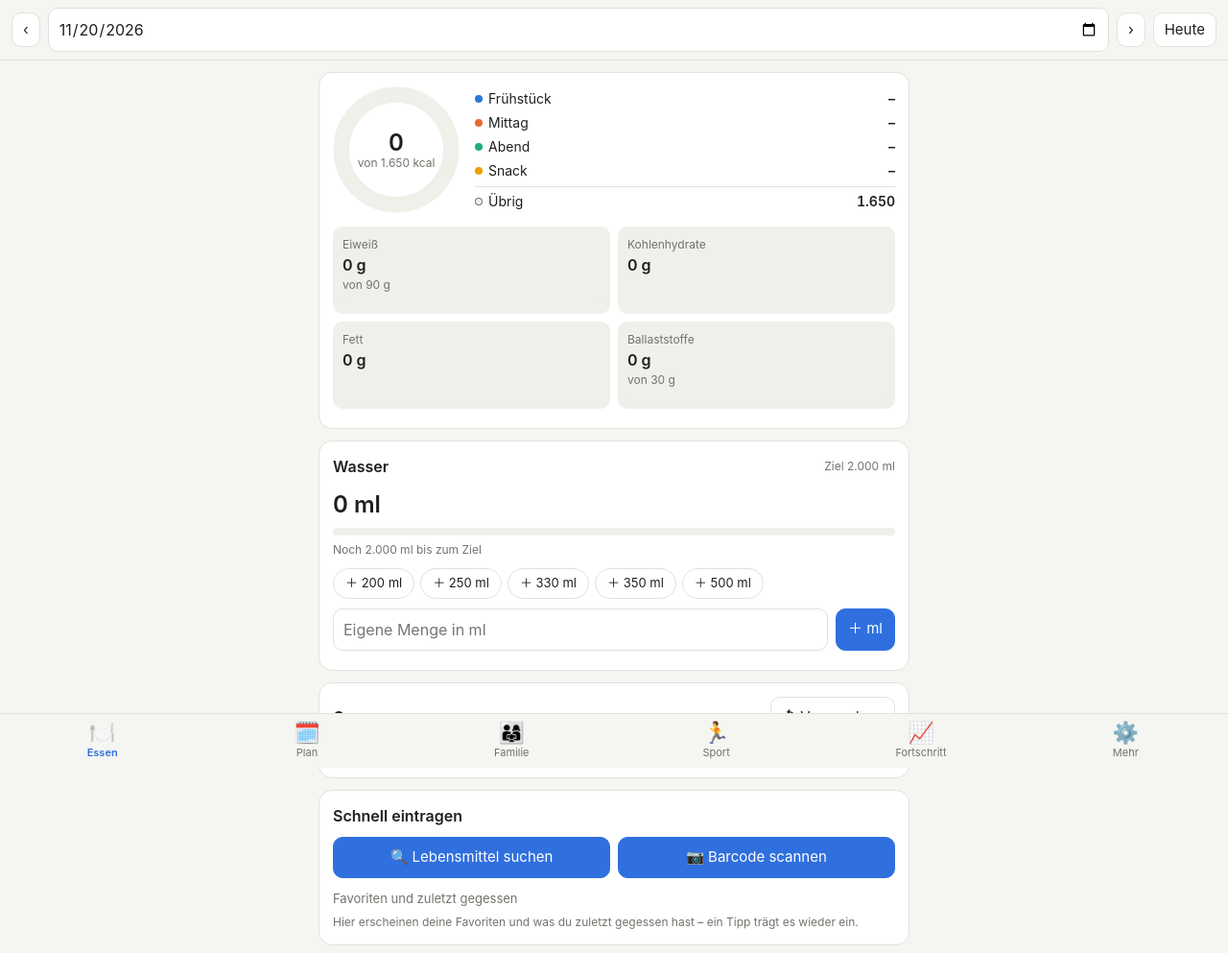
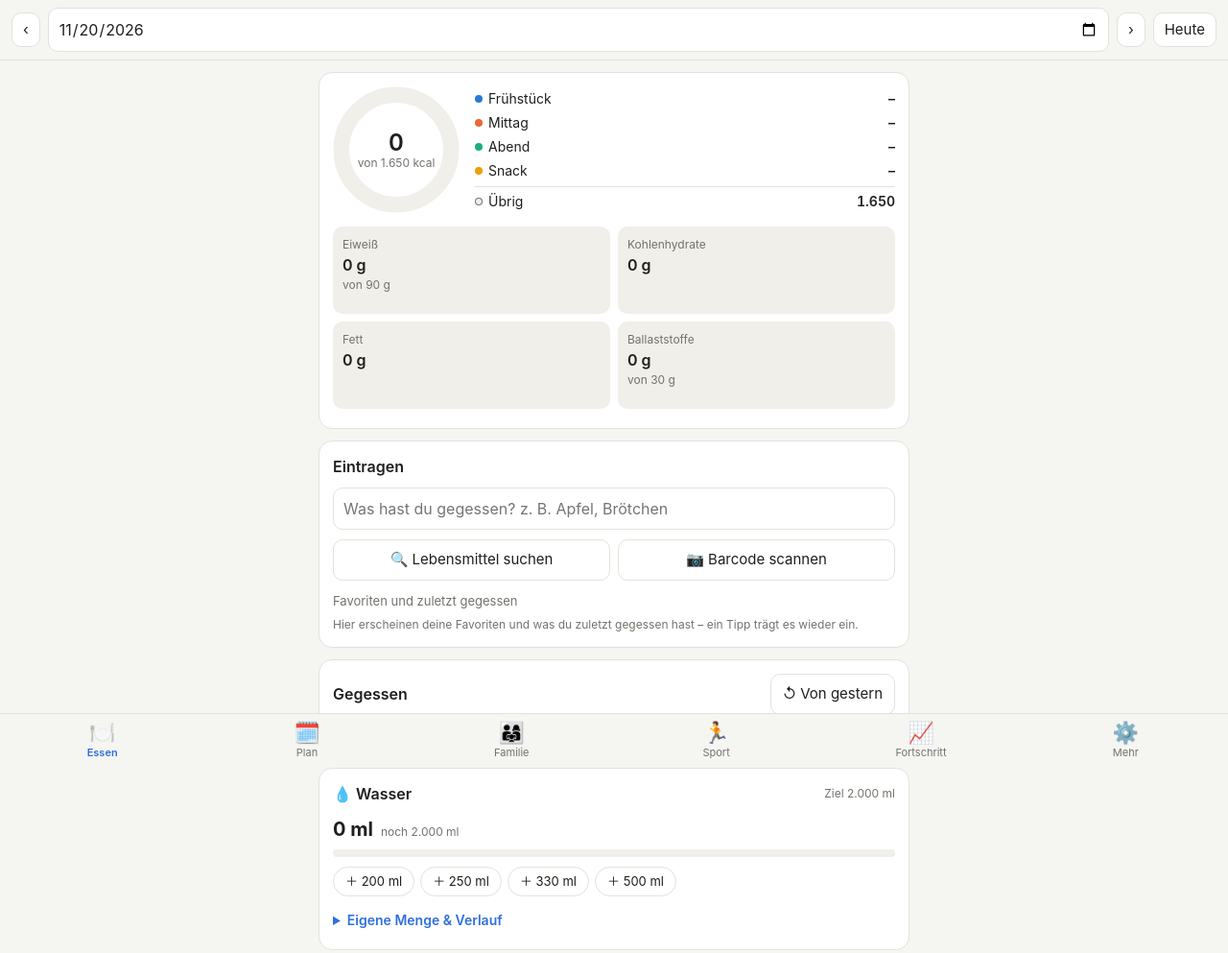
Before and after one commit to Seppelchen/fitPlan, a plain HTML site: page fitplan/index.html in a window 1280 px wide. Shown: the top 993 px of the page at 96% size. Drawn offline with Linux system fonts and the light colour scheme.

Commit message:
Übersicht: Eintragen oben, Wasser kompakt, vergangene Plantage eingeklappt, kleine leere Felder, Gewichtsliste und Körpermaße gekürzt
Co-Authored-By: Claude Opus 5.5 <noreply@anthropic.com>
Claude-Session: https://claude.ai/code/session_0141eKfGh5gbKcWhi4CmGcqr

```diff
--- a/fitplan/css/app.css
+++ b/fitplan/css/app.css
@@ -155,3 +155,6 @@ label.ck{display:flex;gap:8px;align-items:center;margin-top:8px;font-size:15px}l
 .fab b{position:absolute;top:-3px;right:-3px;min-width:22px;height:22px;padding:0 6px;border-radius:11px;background:var(--warn);color:#fff;font-size:12px;line-height:22px;font-weight:700;display:none;box-shadow:0 0 0 2px var(--bg)}
 .fab:not(.x){display:none}body.vplan .fab{display:flex}body.kb .fab{display:none}  /* 🛒 nur im Tab Plan */
 ul.zt li{cursor:pointer;padding:2px 0}ul.zt li.off{text-decoration:line-through;opacity:.45}
+.slote{display:flex;flex-wrap:wrap;gap:6px;margin-top:6px}.slote button{font-size:12px;padding:3px 10px;border-radius:999px;border-style:dashed;color:var(--muted)}
+.pfold{font-size:13px;color:var(--muted);text-align:left;padding:8px 12px;margin:2px 0 4px}
+details>summary.fold{cursor:pointer;font-size:14px;font-weight:600;color:var(--accent);padding:6px 0}
--- a/fitplan/index.html
+++ b/fitplan/index.html
@@ -38,14 +38,19 @@
 <p class="sm" id="mlg" style="margin:6px 0 0"></p>
 </div>
 <div class="card">
-<div class="hd"><h2>Wasser</h2><span class="sm" id="hz"></span></div>
-<div class="big" id="hc">0 ml</div>
-<div class="bar" style="margin-top:6px"><div id="hbar"></div></div>
-<p class="sm" id="hrest" style="margin:6px 0 10px"></p>
-<div class="chips" id="hq"></div>
-<div style="display:flex;gap:8px"><input id="hi" type="number" inputmode="numeric" placeholder="Eigene Menge in ml"><button class="pri" id="hadd" style="white-space:nowrap">＋ ml</button></div>
-<p class="err" id="herr"></p>
-<div id="hlist" style="margin-top:6px"></div>
+<h2>Eintragen</h2>
+<input id="qn" placeholder="Was hast du gegessen? z. B. Apfel, Brötchen" autocomplete="off">
+<div id="qsug"></div>
+<div id="qaw" style="display:none;margin-top:8px"><label class="f" id="qal" style="margin-top:0">Menge</label><div style="display:flex;gap:8px;align-items:center;flex-wrap:wrap"><input id="qa" type="number" inputmode="decimal" step="any" style="flex:1;min-width:90px"><div class="chips" id="qus" style="margin:0"></div><span class="sm" id="qau"></span></div><div class="chips" id="qac" style="margin:8px 0 0"></div><p class="sm" id="qai" style="margin:6px 0 0"></p></div>
+<div id="qx" style="display:none"><div class="g2" style="margin-top:8px"><input id="qk" type="number" inputmode="numeric" placeholder="kcal"><input id="qp" type="number" inputmode="numeric" placeholder="Eiweiß g"></div>
+<div class="g2" style="margin-top:8px"><input id="qkh" type="number" inputmode="numeric" placeholder="Kohlenhydr. g (optional)"><input id="qfe" type="number" inputmode="numeric" placeholder="Fett g (optional)"></div>
+<select id="qm" style="margin-top:8px" aria-label="Mahlzeit"></select>
+<button class="full" id="qadd" style="margin-top:8px">＋ Eintragen</button>
+<p class="err" id="qerr"></p></div>
+<div style="margin-top:10px"><div class="g2"><button id="fsrch">🔍 Lebensmittel suchen</button><button id="scan">📷 Barcode scannen</button></div>
+<p class="lb" style="margin:12px 0 6px">Favoriten und zuletzt gegessen</p>
+<div class="chips" id="rec" style="margin:0"></div>
+</div>
 </div>
 <div class="card">
 <div class="hd"><h2>Gegessen</h2><button id="cpy">↺ Von gestern</button></div>
@@ -53,10 +58,15 @@
 <div id="flist"></div>
 </div>
 <div class="card">
-<h2>Schnell eintragen</h2>
-<div class="g2"><button class="pri" id="fsrch">🔍 Lebensmittel suchen</button><button class="pri" id="scan">📷 Barcode scannen</button></div>
-<p class="lb" style="margin:12px 0 6px">Favoriten und zuletzt gegessen</p>
-<div class="chips" id="rec" style="margin:0"></div>
+<div class="hd"><h2>💧 Wasser</h2><span class="sm" id="hz"></span></div>
+<div style="display:flex;align-items:baseline;gap:8px;flex-wrap:wrap"><b id="hc" style="font-size:20px">0 ml</b><span class="sm" id="hrest"></span></div>
+<div class="bar" style="margin-top:6px"><div id="hbar"></div></div>
+<div class="chips" id="hq" style="margin:10px 0 0"></div>
+<details id="hmore" style="margin-top:8px"><summary class="fold" id="hmsum">Eigene Menge & Verlauf</summary>
+<div style="display:flex;gap:8px;margin-top:8px"><input id="hi" type="number" inputmode="numeric" placeholder="Eigene Menge in ml"><button class="pri" id="hadd" style="white-space:nowrap">＋ ml</button></div>
+<p class="err" id="herr"></p>
+<div id="hlist" style="margin-top:6px"></div>
+</details>
 </div>
 <div class="card">
 <div class="hd"><h2>Rezepte</h2><div style="display:flex;gap:6px"><button id="rman">Verwalten</button><button class="pri" id="newR">＋ Neu</button></div></div>
@@ -65,17 +75,6 @@
 <div class="chips" id="rsub"></div>
 <input id="rq" placeholder="Rezept oder Zutat suchen" style="margin-bottom:4px">
 <div id="rlist"></div>
-</div>
-<div class="card">
-<h2>Freier Eintrag</h2>
-<input id="qn" placeholder="z. B. Apfel, Brötchen mit Käse" autocomplete="off">
-<div id="qsug"></div>
-<div id="qaw" style="display:none;margin-top:8px"><label class="f" id="qal" style="margin-top:0">Menge</label><div style="display:flex;gap:8px;align-items:center;flex-wrap:wrap"><input id="qa" type="number" inputmode="decimal" step="any" style="flex:1;min-width:90px"><div class="chips" id="qus" style="margin:0"></div><span class="sm" id="qau"></span></div><div class="chips" id="qac" style="margin:8px 0 0"></div><p class="sm" id="qai" style="margin:6px 0 0"></p></div>
-<div class="g2" style="margin-top:8px"><input id="qk" type="number" inputmode="numeric" placeholder="kcal"><input id="qp" type="number" inputmode="numeric" placeholder="Eiweiß g"></div>
-<div class="g2" style="margin-top:8px"><input id="qkh" type="number" inputmode="numeric" placeholder="Kohlenhydr. g (optional)"><input id="qfe" type="number" inputmode="numeric" placeholder="Fett g (optional)"></div>
-<select id="qm" style="margin-top:8px" aria-label="Mahlzeit"></select>
-<button class="full" id="qadd" style="margin-top:8px">＋ Eintragen</button>
-<p class="err" id="qerr"></p>
 </div>
 </section>
 
@@ -190,14 +189,18 @@
 </div>
 <div class="card">
 <h2>Körpermaße</h2>
-<p class="sm" style="margin:0 0 4px">Alle 2–4 Wochen morgens messen, immer an derselben Stelle. Das zeigt Fortschritt, auch wenn die Waage mal stehen bleibt.</p>
+<p class="sm" id="mzlast" style="margin:0 0 6px"></p>
+<div class="g2" id="mzsum"></div>
+<details id="mzd" style="margin-top:10px"><summary class="fold">📏 Neue Messung eintragen</summary>
+<p class="sm" style="margin:8px 0 4px">Alle 2–4 Wochen morgens messen, immer an derselben Stelle. Das zeigt Fortschritt, auch wenn die Waage mal stehen bleibt.</p>
 <div class="g2" id="mzin"></div>
 <button class="full pri" id="mzs" style="margin-top:12px">Maße speichern</button>
 <p class="sm" style="margin:6px 0 0">Wird für das oben gewählte Datum gespeichert.</p>
 <p class="err" id="mze"></p>
-<p class="sm" id="mzlast" style="margin:12px 0 6px"></p>
-<div class="g2" id="mzsum"></div>
+</details>
+<details id="mzh" style="margin-top:6px"><summary class="fold" id="mzhs">Alle Messungen</summary>
 <div id="mzl" style="margin-top:8px"></div>
+</details>
 </div>
 </section>
 
--- a/fitplan/js/essen.js
+++ b/fitplan/js/essen.js
@@ -294,12 +294,13 @@ $("bkl").onclick=()=>{S.bsz=Date.now()+3*864e5;save();renderBackup()};
 
 
 /* ---------- Wasser ---------- */
-const HQ=[200,250,330,350,500];
+const HQ=[200,250,330,500];
 const waterSum=()=>day().h.reduce((a,h)=>a+h.ml,0);
 function renderWater(){const D=day(),G=S.g.ml,tot=waterSum();
   $("hc").textContent=fmt(tot)+" ml";$("hz").textContent="Ziel "+fmt(G)+" ml";
   $("hbar").style.width=Math.min(100,tot/G*100)+"%";$("hbar").style.background=tot>=G?"var(--ok)":"var(--accent)";
-  $("hrest").textContent=tot>=G?"Ziel erreicht! 💧":"Noch "+fmt(G-tot)+" ml bis zum Ziel";
+  $("hrest").textContent=tot>=G?"Ziel erreicht 💧":"noch "+fmt(G-tot)+" ml";
+  $("hmsum").textContent="Eigene Menge & Verlauf"+(D.h.length?" ("+D.h.length+")":"");
   const q=$("hq");q.innerHTML="";HQ.forEach(m=>{const b=el("button","","＋ "+m+" ml");b.onclick=()=>addWater(m);q.appendChild(b)});
   const L=$("hlist");L.innerHTML="";
   D.h.slice().reverse().forEach(h=>{const r=el("div","row",'<div class="t">'+fmt(h.ml)+' ml'+(h.t?' <span class="sm">· '+esc(h.t)+' Uhr</span>':'')+'</div><button class="ic" aria-label="Löschen">✕</button>');
--- a/fitplan/js/fortschritt.js
+++ b/fitplan/js/fortschritt.js
@@ -64,10 +64,12 @@ function renderWeight(){const ks=wKeys(),st=S.g.s,zl=S.g.z;const now=ks.length?S
         '<p class="sm" style="margin:4px 0 8px">'+(r<-1.2?"Du nimmst gerade mehr als 1 kg pro Woche ab – empfohlen sind etwa 0,5–1 kg. Achte auf genug Eiweiß und iss nicht zu wenig. ":"")+"Berechnet aus deinem Verlauf der letzten 4 Wochen – je regelmäßiger du wiegst, desto genauer.</p>"}}
   $("wtr").innerHTML='<div class="mc"><div class="sm">Trend pro Woche</div><div class="v"'+(r!=null?' style="color:'+(r<=0?'var(--ok)':'var(--warn)')+'"':'')+'>'+(r==null?"–":(r>0?"+":"")+d1(r)+" kg")+'</div></div><div class="mc"><div class="sm">Ziel '+d1(zl)+' kg voraussichtlich</div><div style="font-weight:600">'+fc+'</div></div>';
   const L=$("wlist");L.innerHTML=ks.length?"":'<p class="sm" style="margin:0">Noch kein Gewicht eingetragen.</p>';
-  ks.slice().reverse().forEach((k,j)=>{const pk=ks[ks.length-2-j],diff=pk?S.w[k]-S.w[pk]:0;
+  ks.slice().reverse().forEach((k,j)=>{if(j>=5&&!wAll)return;const pk=ks[ks.length-2-j],diff=pk?S.w[k]-S.w[pk]:0;
     const r=el("div","row",'<div class="t">'+new Date(k+"T12:00").toLocaleDateString("de-DE")+'</div><div>'+d1(S.w[k])+' kg'+(pk?' <span class="sm">('+(diff>0?"+":"")+d1(diff)+')</span>':'')+'</div><button class="ic" aria-label="Löschen">✕</button>');
     r.querySelector("button").onclick=()=>{const v=S.w[k];delete S.w[k];save();renderWeight();renderReview();toast("Gewicht gelöscht",()=>{S.w[k]=v;save();renderWeight();renderReview()})};L.appendChild(r)});
+  if(ks.length>5){const b=el("button","full",wAll?"Weniger anzeigen":"Alle "+ks.length+" Einträge anzeigen");b.style.marginTop="8px";b.onclick=()=>{wAll=!wAll;renderWeight()};L.appendChild(b)}
   drawChart()}
+let wAll=false;  // Gewichtsliste: sonst nur die letzten 5
 function drawChart(){const c=$("wch"),W=c.clientWidth,H=180;if(!W)return;const dpr=window.devicePixelRatio||1;c.width=W*dpr;c.height=H*dpr;const x=c.getContext("2d");x.scale(dpr,dpr);x.clearRect(0,0,W,H);
   const cs=getComputedStyle(document.documentElement),col=v=>cs.getPropertyValue(v).trim();let ks=wKeys();
   if(wr&&ks.length){const from=addDays(ks[ks.length-1],-(wr-1));ks=ks.filter(k=>k>=from)}
@@ -96,6 +98,7 @@ function renderMeasure(){const cur=S.m[dt.value]||{};
   $("mzin").innerHTML=MZ.map(([k,l])=>'<div><label class="f">'+l+' (cm)</label><input id="mz_'+k+'" inputmode="decimal" value="'+(cur[k]!=null?String(cur[k]).replace(".",","):"")+'"></div>').join("");
   MZ.forEach(([k])=>$("mz_"+k).oninput=()=>$("mze").textContent="");
   const ks=Object.keys(S.m).sort();
+  $("mzh").style.display=ks.length?"":"none";$("mzhs").textContent="Alle Messungen ("+ks.length+")";
   if(!ks.length){$("mzlast").textContent="Noch keine Maße eingetragen.";$("mzsum").innerHTML="";$("mzl").innerHTML="";return}
   const ago=dayDiff(ks[ks.length-1],todayK());
   $("mzlast").textContent="Letzte Messung: "+new Date(ks[ks.length-1]+"T12:00").toLocaleDateString("de-DE")+(ago>=28?" – Zeit für eine neue Messung":"");$("mzlast").style.color=ago>=28?"var(--warn)":"";
@@ -107,4 +110,4 @@ function renderMeasure(){const cur=S.m[dt.value]||{};
 $("mzs").onclick=()=>{const o={};let bad=false;MZ.forEach(([k])=>{const s=$("mz_"+k).value.trim();if(!s)return;const v=num(s);if(v>=20&&v<=250)o[k]=Math.round(v*10)/10;else bad=true});
   if(bad){$("mze").textContent="Bitte gültige Werte in cm eingeben (z. B. 104,5).";return}
   if(!Object.keys(o).length){$("mze").textContent="Gib mindestens ein Maß ein.";return}
-  S.m[dt.value]=o;save();renderMeasure();toast("Maße gespeichert")};
+  S.m[dt.value]=o;save();$("mzd").open=false;renderMeasure();toast("Maße gespeichert")};
--- a/fitplan/js/plan.js
+++ b/fitplan/js/plan.js
@@ -6,17 +6,25 @@ const prd=()=>S.pr&&S.pr.s&&S.pr.n>0?S.pr:{s:iso(weekStart()),n:7,auto:1};
 const weekKeys=()=>{const p=prd();return Array.from({length:p.n},(_,i)=>addDays(p.s,i))};
 const ekK=()=>prd().s;
 const wdL=k=>new Date(k+"T12:00").toLocaleDateString("de-DE",{weekday:"long"});
-function renderPlan(){const W=weekKeys(),G=S.g.k;
+// Vergangene Tage des Zeitraums eingeklappt (eine Zeile), leere Mahlzeiten als kleine „＋ Frühstück“-Knöpfe
+let pPastOpen=false;
+function renderPlan(){const W=weekKeys(),G=S.g.k,t=todayK();
   const p=prd(),e=W[W.length-1],past=!p.auto&&e<todayK();
   $("pwt").textContent=p.auto?"Wochenplan · KW "+kw(W[0]):"Essensplan";
   $("pwr").textContent=wd(W[0])+" "+dd(W[0])+" – "+wd(e)+" "+dd(e)+(p.auto?"":" · "+W.length+" Tage")+(past?" · vorbei":"");
   $("pclr").textContent=p.auto?"Woche leeren":"Zeitraum leeren";
   const P=$("pdays");P.innerHTML="";
-  W.forEach(k=>{const pl=S.pl[k]||{},rs=CATS.map(c=>rById(pl[c])).filter(Boolean),tot=rs.reduce((a,r)=>a+r.k,0),sm=c=>rs.reduce((a,r)=>a+(r[c]||0),0);
-    const d=el("div","pd",'<div style="display:flex;justify-content:space-between;align-items:baseline;gap:8px"><b style="white-space:nowrap'+(k===dt.value?';color:var(--accent)':'')+'">'+wd(k)+' '+dd(k)+'</b><span class="sm" style="text-align:right'+(tot>G?';color:var(--warn)':'')+'">'+(tot?mline(tot,sm("p"),sm("kh"),sm("fe")):'')+'</span></div>');
+  const pastK=W.filter(k=>k<t),fold=pastK.length>0&&pastK.length<W.length;
+  if(fold){const n=pastK.reduce((a,k)=>a+CATS.filter(c=>rById((S.pl[k]||{})[c])).length,0);
+    const b=el("button","full pfold",(pPastOpen?"▾ ":"▸ ")+(pastK.length===1?wd(pastK[0])+" "+dd(pastK[0]):wd(pastK[0])+" "+dd(pastK[0])+" – "+wd(pastK[pastK.length-1])+" "+dd(pastK[pastK.length-1]))+" · vorbei"+(n?" · "+n+(n===1?" Essen":" Essen"):""));
+    b.onclick=()=>{pPastOpen=!pPastOpen;renderPlan()};P.appendChild(b)}
+  W.forEach(k=>{if(fold&&k<t&&!pPastOpen)return;const pl=S.pl[k]||{},rs=CATS.map(c=>rById(pl[c])).filter(Boolean),tot=rs.reduce((a,r)=>a+r.k,0),sm=c=>rs.reduce((a,r)=>a+(r[c]||0),0);
+    const d=el("div","pd",'<div style="display:flex;justify-content:space-between;align-items:baseline;gap:8px"><b style="white-space:nowrap'+(k===dt.value?';color:var(--accent)':'')+(k<t?';color:var(--muted)':'')+'">'+(k===t?'Heute · ':k===addDays(t,1)?'Morgen · ':'')+wd(k)+' '+dd(k)+'</b><span class="sm" style="text-align:right'+(tot>G?';color:var(--warn)':'')+'">'+(tot?mline(tot,sm("p"),sm("kh"),sm("fe")):'')+'</span></div>');
     const ate=(S.d[k]||{f:[]}).f;
-    const g=el("div","slots");CATS.forEach(c=>{const r=rById(pl[c]),ok=r&&ate.some(f=>f.n===r.n);const b=el("button",r?"":"e",'<div class="sm">'+c+(ok?' <span style="color:var(--ok)">✓ gegessen</span>':'')+'</div>'+(r?icOf(r)+" "+esc(r.n):"＋ wählen"));b.onclick=()=>r?recipeDetail(r.id,{k,c}):pickRecipe(k,c);g.appendChild(b)});
-    d.appendChild(g);const pc=partnerChips(k);if(pc)d.appendChild(pc);P.appendChild(d)});
+    const g=el("div","slots"),e=el("div","slote");CATS.forEach(c=>{const r=rById(pl[c]),ok=r&&ate.some(f=>f.n===r.n);
+      if(!r){const b=el("button","","＋ "+c);b.onclick=()=>pickRecipe(k,c);e.appendChild(b);return}
+      const b=el("button","",'<div class="sm">'+c+(ok?' <span style="color:var(--ok)">✓ gegessen</span>':'')+'</div>'+icOf(r)+" "+esc(r.n));b.onclick=()=>recipeDetail(r.id,{k,c});g.appendChild(b)});
+    if(g.children.length)d.appendChild(g);if(e.children.length)d.appendChild(e);const pc=partnerChips(k);if(pc)d.appendChild(pc);P.appendChild(d)});
   renderPartner();syAutoPlan();renderShop()}
 const pnav=d=>{if(S.pr&&!prd().auto){S.pr.s=addDays(S.pr.s,d*S.pr.n);save();renderPlan()}else shift(d*7)};
 $("pwp").onclick=()=>pnav(-1);$("pwn").onclick=()=>pnav(1);
--- a/fitplan/js/sync-ich.js
+++ b/fitplan/js/sync-ich.js
@@ -198,6 +198,8 @@ function qSuggest(q){const w=norm(q).split(/\s+/).filter(Boolean);if(!w.length||
   const fd=fdFind(q).map(o=>({n:o.n,o,per:100,u:o.u,sub:"100 "+o.u+": "+fmt(o.k)+" kcal"+(o.sq&&o.sl?" · "+o.sl+" "+fmt(o.sq)+" "+o.u:"")}));
   ks.filter(x=>!x.cv).forEach(x=>add(x,3));pr.concat(kp).forEach(x=>add(x,5));fd.forEach(x=>add(x,7));ks.filter(x=>x.cv).forEach(x=>add(x,8));return out}  // umgerechnete zuletzt: Grundnahrungsmittel kennen Stückgrößen
 (()=>{const qn=$("qn"),G=$("qsug"),QF=["qk","qp","qkh","qfe"];let sel=null,auto=false,un=null;
+  const qxv=()=>{$("qx").style.display=qn.value.trim()||sel?"":"none"};  // Felder für kcal & Co. erst, wenn ein Name dasteht
+  qn.addEventListener("input",qxv);
   const r1=v=>v==null?"":String(Math.round(v));
   // a = Menge in der gewählten Einheit, b = Menge in g/ml (bzw. Portionen)
   const vals=()=>{const a=num($("qa").value);if(!sel||!un||!(a>0))return null;const b=a*un.g,f=b/sel.per,o=sel.o,m=c=>o[c]==null?null:o[c]*f;return{a,b,k:o.k*f,p:o.p*f,kh:m("kh"),fe:m("fe"),bs:m("bs")}};
@@ -231,7 +233,7 @@ function qSuggest(q){const w=norm(q).split(/\s+/).filter(Boolean);if(!w.length||
   $("qa").addEventListener("input",()=>{if(sel&&un&&un.g>1&&num($("qa").value)>=30){const b=qUnits(sel).find(z=>z.g===1);if(b){un=b;units();toast("Als "+b.u+" gerechnet")}}chips();fill()});
   QF.forEach(i=>$(i).addEventListener("input",()=>{auto=false;if(sel)btn(i==="qk"&&$("qk").value?fmt(num($("qk").value))+" kcal":"")}));
   // Eintragen mit genauen Werten (inkl. Ballaststoffe), solange die Felder nicht von Hand geändert wurden
-  const reset=()=>{qn.value="";QF.forEach(i=>$(i).value="");drop();G.innerHTML="";$("qm").value=guessMeal()};
+  const reset=()=>{qn.value="";QF.forEach(i=>$(i).value="");drop();G.innerHTML="";$("qm").value=guessMeal();qxv()};
   $("qadd").addEventListener("click",e=>{const v=vals();
     if(sel&&auto&&v&&nrm(qn.value)===nrm(sel.n)){e.stopImmediatePropagation();
       const per1=sel.per===1,x={kh:v.kh,fe:v.fe,bs:v.bs,ic:sel.ic||sel.o.ic};if(per1)MK.forEach(([c])=>{x[c]=sel.o[c]});
```
Also changed, not shown: 1 other file.
